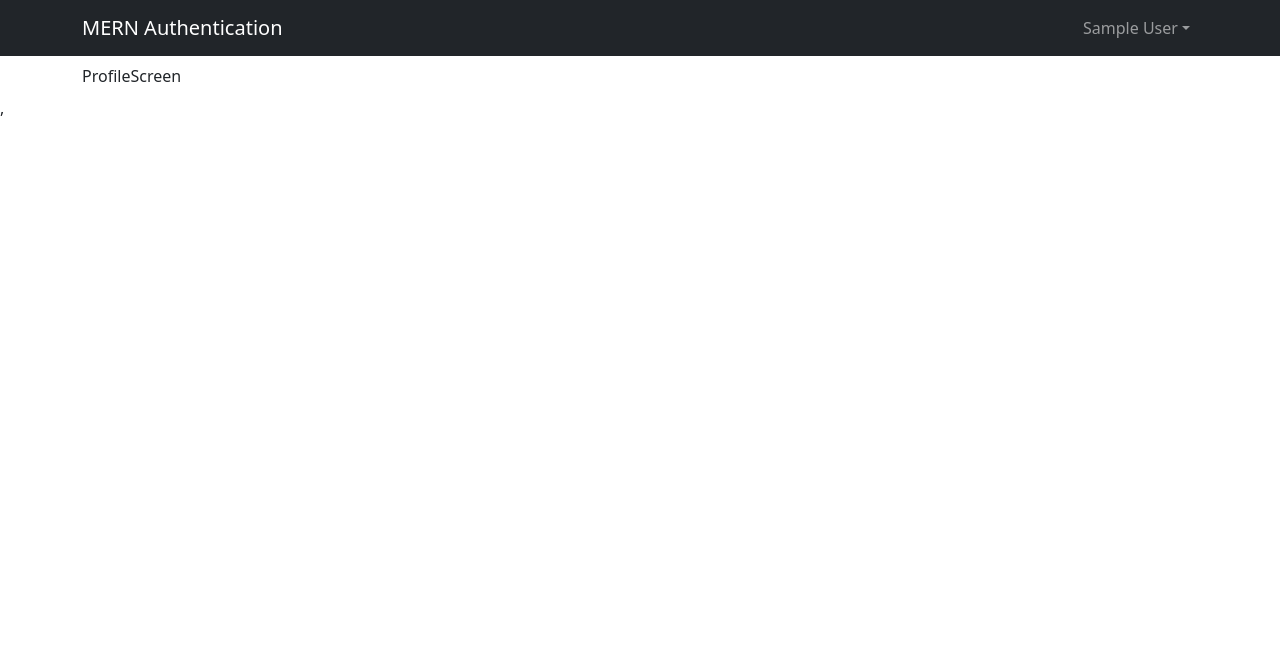
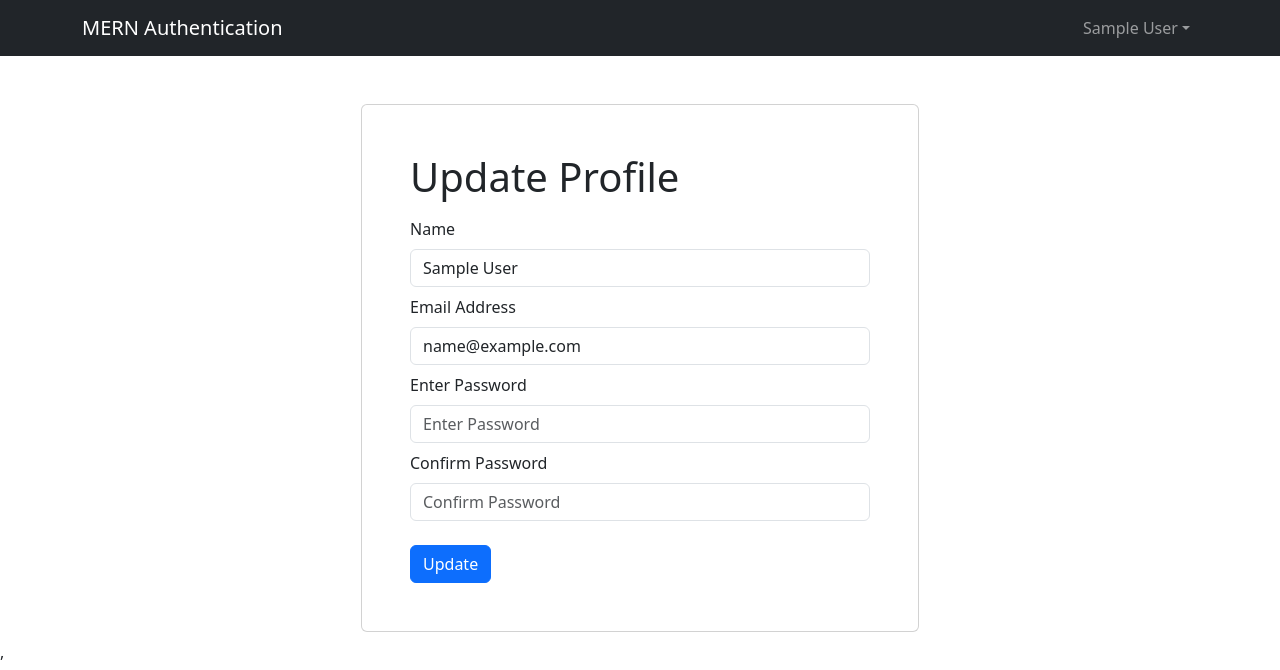
Before and after one commit to unaizk/mern-authentication-project, a React (Vite) app in the folder frontend/: page /profile in a window 1280 px wide. Shown: the top 670 px of the page. Built offline with nearby package versions, Linux system fonts and the light colour scheme; sample sign-in values are in the browser's storage.

Commit message:
display profile of user

```diff
--- a/frontend/src/screens/ProfileScreen.jsx
+++ b/frontend/src/screens/ProfileScreen.jsx
@@ -1,8 +1,75 @@
-import React from 'react'
+import { Link , useNavigate } from 'react-router-dom';
+import React,{ useState , useEffect } from 'react';
+import { Form,Button } from 'react-bootstrap';
+import { useDispatch,useSelector } from 'react-redux';
+import FormContainer from '../components/FormContainer';
+import {toast} from "react-toastify"
+import Loader from '../components/Loader';
+
+import { setCredentials } from '../slices/authSlice';
+
 
 const ProfileScreen = () => {
+    const [name,setName] = useState('')
+    const [email,setEmail] = useState('')
+    const [password,setPassword] = useState('');
+    const [confirmPassword,setConfirmPassword] = useState('');
+
+    const navigate = useNavigate();
+    const dispatch = useDispatch();
+
+    const {userInfo} = useSelector((state)=>state.auth)
+
+    useEffect(()=>{
+      setName(userInfo.name)
+      setEmail(userInfo.email)
+
+    },[userInfo.setName,userInfo.setEmail])
+
+    const submitHandler = async(e)=>{
+        e.preventDefault();
+        if(password !== confirmPassword){
+            toast.error('Password do not match')
+        }else{
+           console.log('submit');
+        }
+    }
   return (
-    <div>ProfileScreen</div>
+    <FormContainer>
+        <h1>Update Profile</h1>
+
+        <Form onSubmit={submitHandler}>
+            <Form.Group className='my-2' controlId='name'>
+                <Form.Label>Name</Form.Label>
+                <Form.Control  type='text' placeholder='Enter Name' value={name} onChange={(e)=>setName(e.target.value)}>
+                </Form.Control>
+            </Form.Group>
+
+            <Form.Group className='my-2' controlId='email'>
+                <Form.Label>Email Address</Form.Label>
+                <Form.Control  type='email' placeholder='Enter Email' value={email} onChange={(e)=>setEmail(e.target.value)}>
+                </Form.Control>
+            </Form.Group>
+
+            <Form.Group className='my-2' controlId='password'>
+                <Form.Label>Enter Password</Form.Label>
+                <Form.Control  type='password' placeholder='Enter Password' value={password} onChange={(e)=>setPassword(e.target.value)}>
+                </Form.Control>
+            </Form.Group>
+
+            <Form.Group className='my-2' controlId='confirmPassword'>
+                <Form.Label>Confirm Password</Form.Label>
+                <Form.Control  type='password' placeholder='Confirm Password' value={confirmPassword} onChange={(e)=>setConfirmPassword(e.target.value)}>
+                </Form.Control>
+            </Form.Group>
+
+            <Button type='submit' variant='primary' className='mt-3'>
+                Update
+            </Button>
+
+        </Form>
+
+    </FormContainer>
   )
 }
 
```
